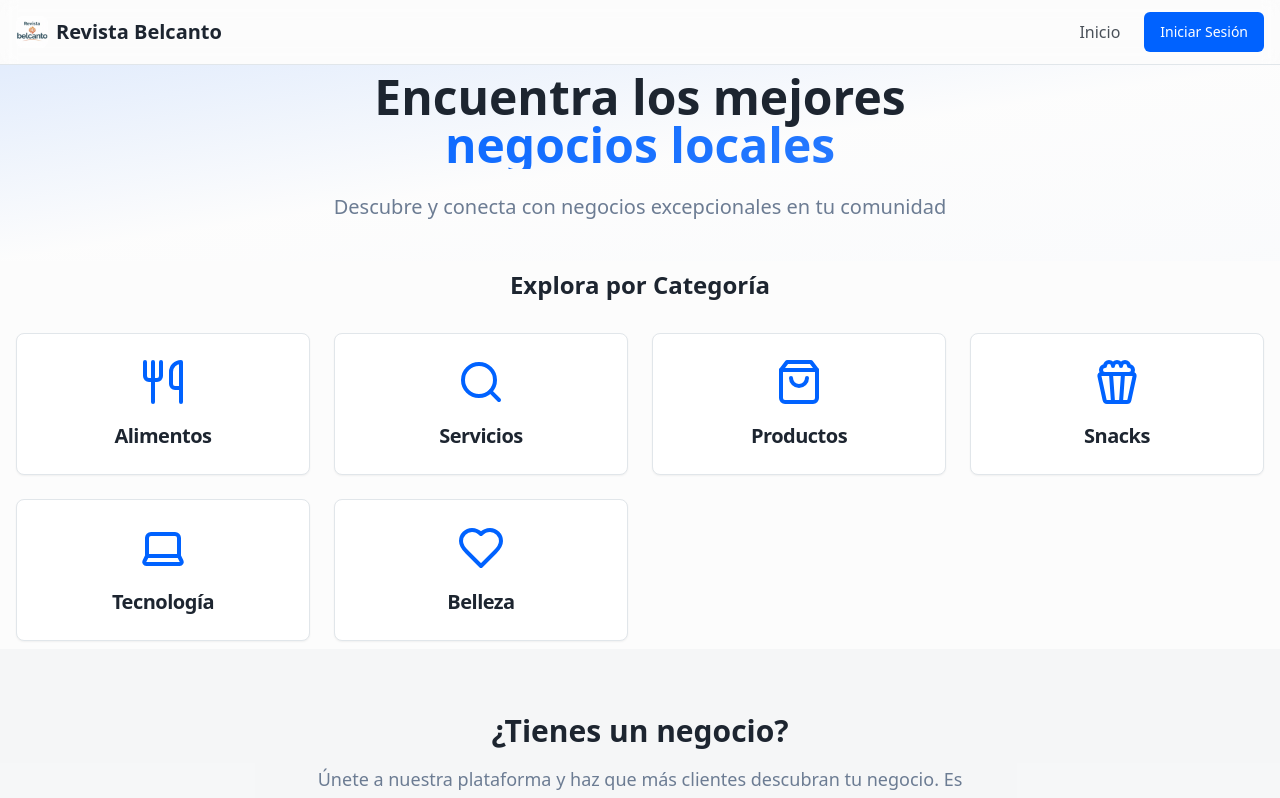
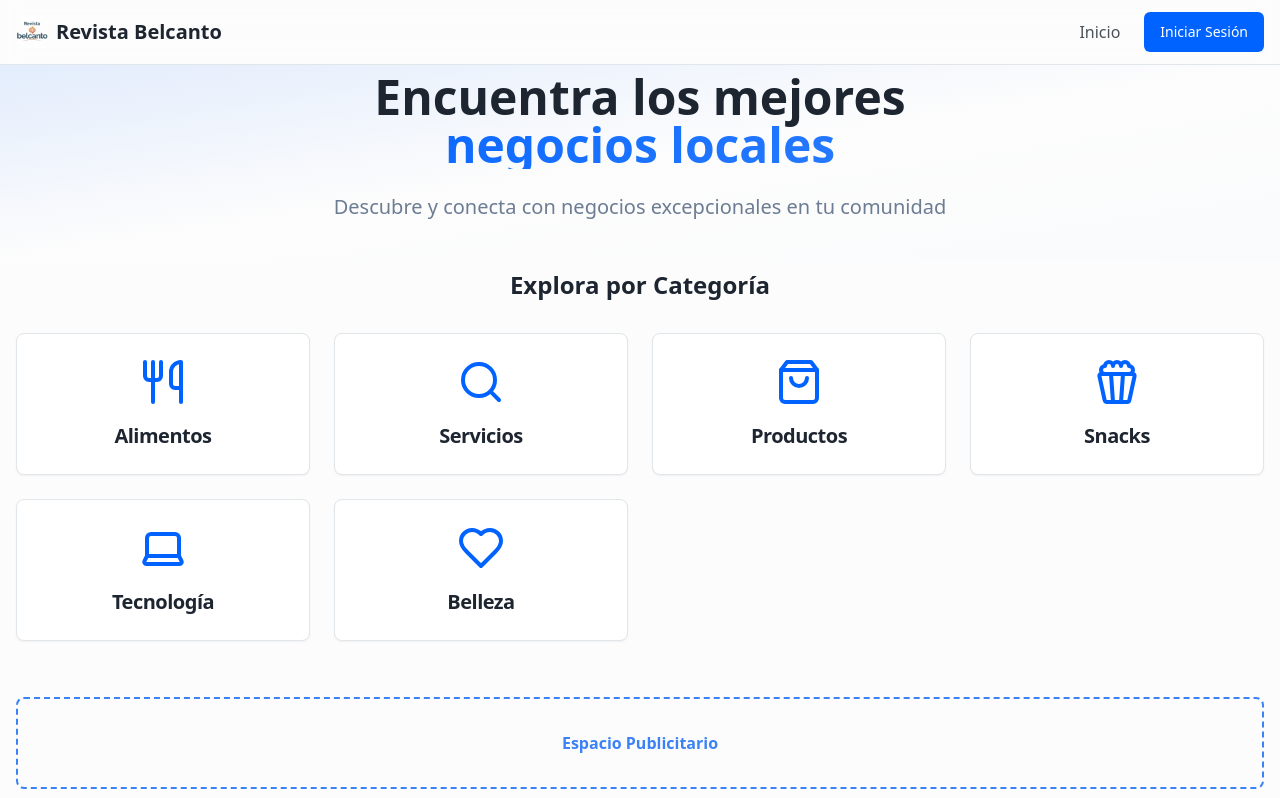
Before and after one commit to joeland1203/directory-deck, a React (Vite) app: page / in a window 1280 px wide. Shown: the top 798 px of the page. Built offline with nearby package versions, Linux system fonts and the light colour scheme; the HTML template or start-up script is replaced by a standard one.

Commit message:
feat: Add promotional placeholder section

```diff
--- /dev/null
+++ b/src/components/PromotionalPlaceholder.tsx
@@ -0,0 +1,12 @@
+
+import React from 'react';
+
+const PromotionalPlaceholder: React.FC = () => {
+  return (
+    <div className="border-2 border-dashed border-blue-500 p-8 text-center my-4 rounded-lg">
+      <p className="text-blue-500 font-semibold">Espacio Publicitario</p>
+    </div>
+  );
+};
+
+export default PromotionalPlaceholder;
--- a/src/pages/BusinessProfile.tsx
+++ b/src/pages/BusinessProfile.tsx
@@ -9,6 +9,7 @@ import { Button } from "@/components/ui/button";
 import { Card, CardContent } from "@/components/ui/card";
 import { Badge } from "@/components/ui/badge";
 import { Separator } from "@/components/ui/separator";
+import PromotionalPlaceholder from "@/components/PromotionalPlaceholder";
 
 // Define a type for the business data for type safety
 interface BusinessData {
@@ -158,6 +159,9 @@ const BusinessProfile = () => {
           </div>
         </div>
       </div>
+      <div className="container mx-auto px-4 py-8">
+        <PromotionalPlaceholder />
+      </div>
     </div>
   );
 };
--- a/src/pages/CategoryPage.tsx
+++ b/src/pages/CategoryPage.tsx
@@ -6,6 +6,7 @@ import BusinessCard from "@/components/BusinessCard";
 import { useBusinesses } from "@/hooks/useBusinesses";
 import { Button } from "@/components/ui/button";
 import { Input } from "@/components/ui/input";
+import PromotionalPlaceholder from "@/components/PromotionalPlaceholder";
 
 const CategoryPage = () => {
   const { categoryName } = useParams<{ categoryName: string }>();
@@ -69,7 +70,11 @@ const CategoryPage = () => {
           </div>
         ) : (
           <div className="grid grid-cols-1 md:grid-cols-2 lg:grid-cols-3 gap-6">
-            {businesses.map((business) => (
+            {businesses.slice(0, 2).map((business) => (
+              <BusinessCard key={business.id} business={business} />
+            ))}
+            {businesses.length > 2 && <PromotionalPlaceholder key="promo-1" />}
+            {businesses.slice(2).map((business) => (
               <BusinessCard key={business.id} business={business} />
             ))}
           </div>
--- a/src/pages/Index.tsx
+++ b/src/pages/Index.tsx
@@ -5,6 +5,7 @@ import { Helmet } from "react-helmet-async";
 import Header from "@/components/Header";
 import { Button } from "@/components/ui/button";
 import { Card, CardContent, CardHeader, CardTitle } from "@/components/ui/card";
+import PromotionalPlaceholder from "@/components/PromotionalPlaceholder";
 
 const Index = () => {
   const categories = [
@@ -70,6 +71,13 @@ const Index = () => {
         </div>
       </section>
 
+      {/* Ad Placeholder Section */}
+      <section className="py-8">
+        <div className="container mx-auto px-4">
+          <PromotionalPlaceholder />
+        </div>
+      </section>
+
       {/* CTA Section */}
       <section className="bg-muted/50 py-16">
         <div className="container mx-auto px-4 text-center">
```
